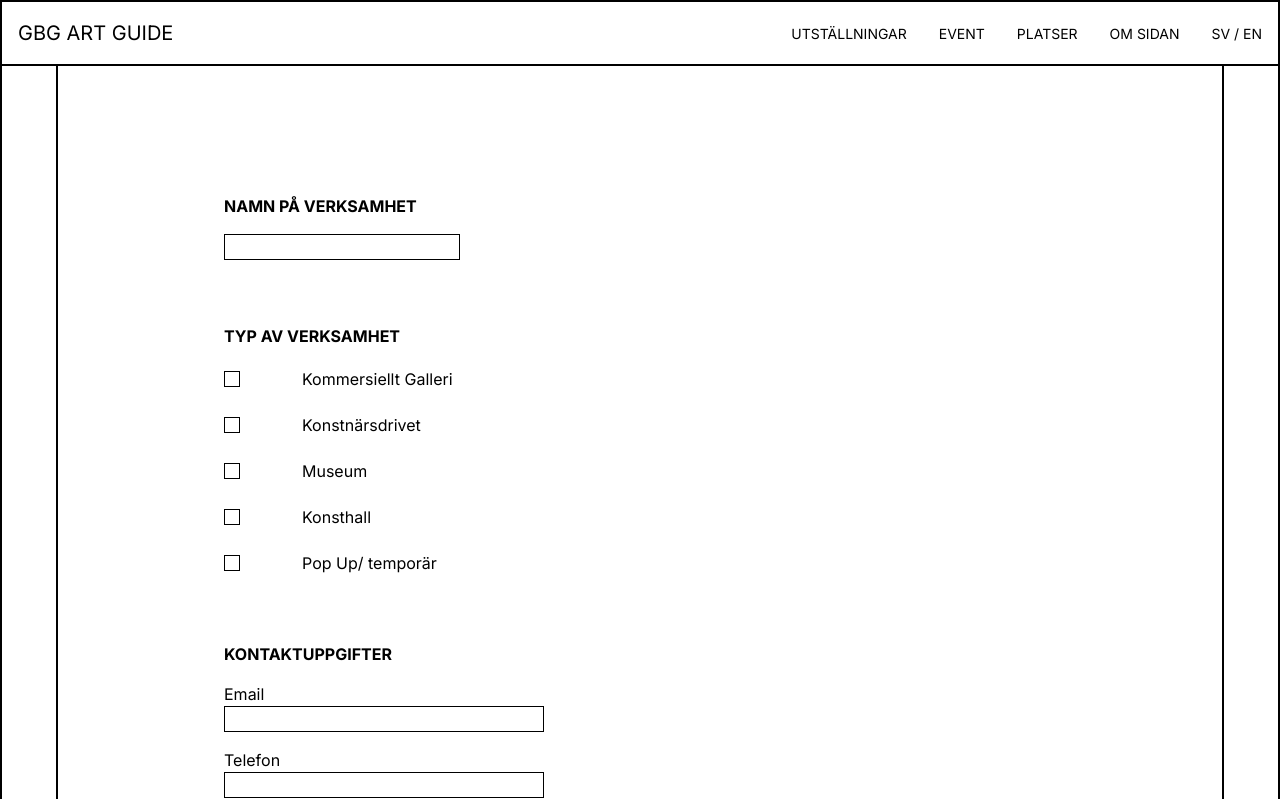
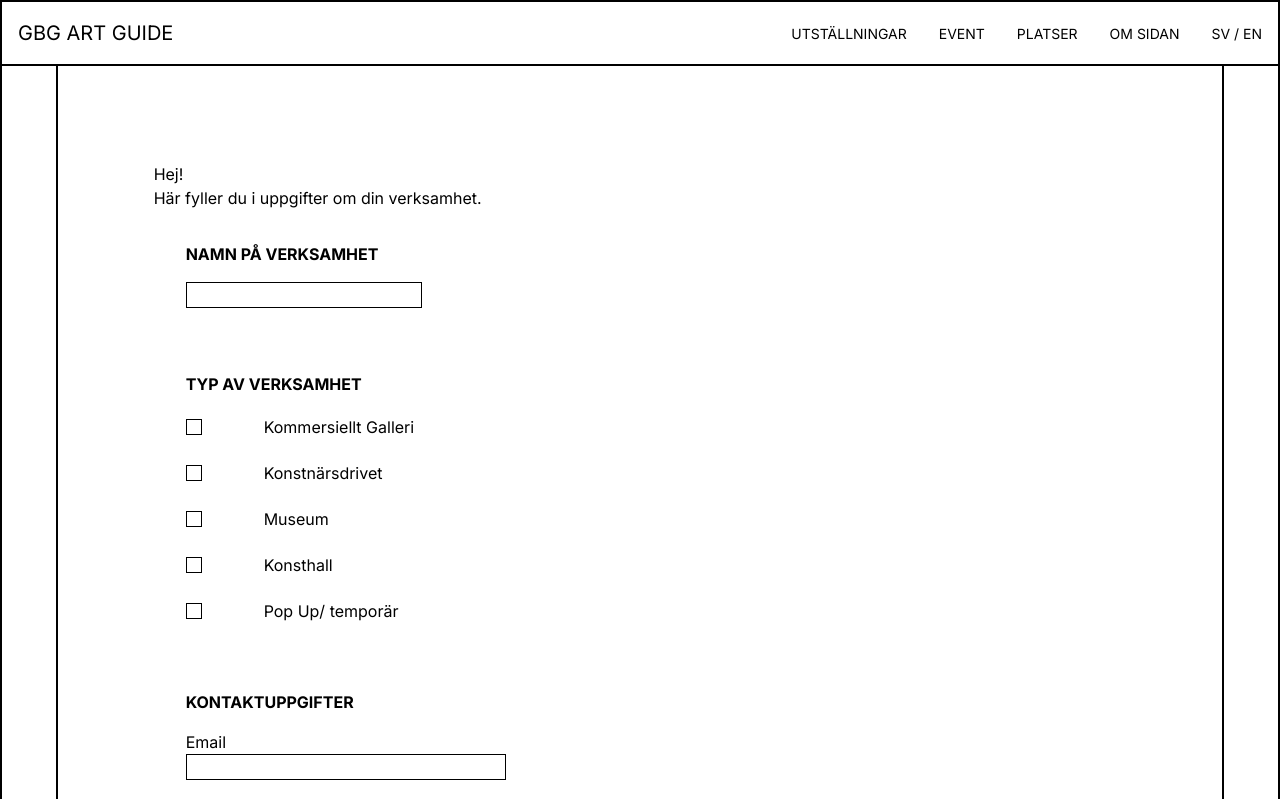
Before and after one commit to Valisaurus/Art-Map, a Next.js app: page /dashboard in a window 1280 px wide. Shown: the top 799 px of the page. Built offline with nearby package versions, Linux system fonts and the light colour scheme.

Commit message:
update: dashboard intro text

```diff
--- /dev/null
+++ b/app/dashboard/dashboard.module.css
@@ -0,0 +1,3 @@
+.intro {
+
+}
--- a/app/dashboard/page.tsx
+++ b/app/dashboard/page.tsx
@@ -1,11 +1,16 @@
 "use client";
-import Form from "../../components/Form/Form";
+import styles from "./dashboard.module.css";
+import Form from "@/components/Form/Form";
 
 export default function Dashboard() {
-
   return (
-    <div className="max-w-4xl mx-auto ">
+    <>
+      <div className={styles.intro}>
+        Hej!
+        <br />
+        Här fyller du i uppgifter om din verksamhet.
+      </div>
       <Form />
-    </div>
+    </>
   );
 }
```
